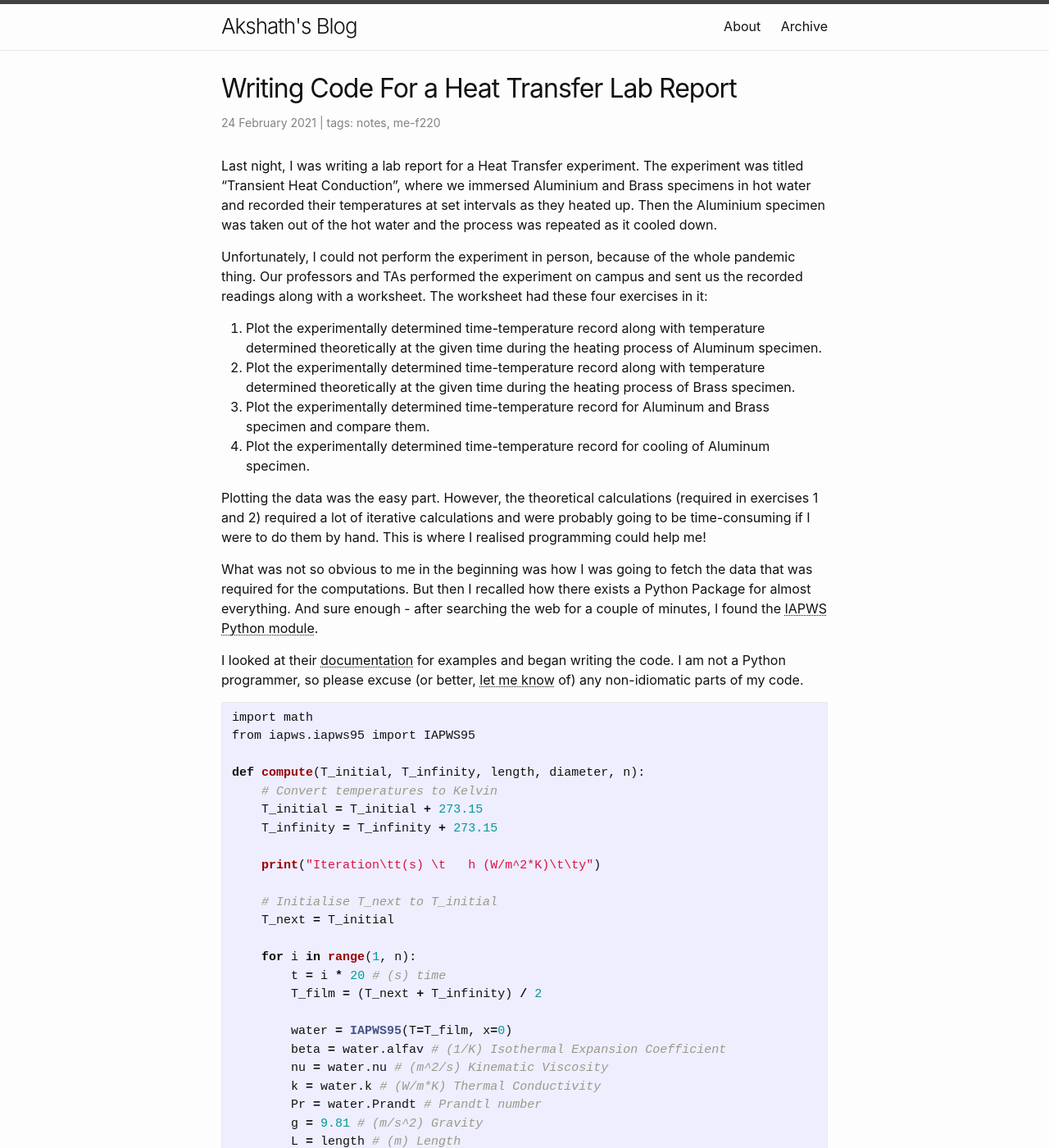
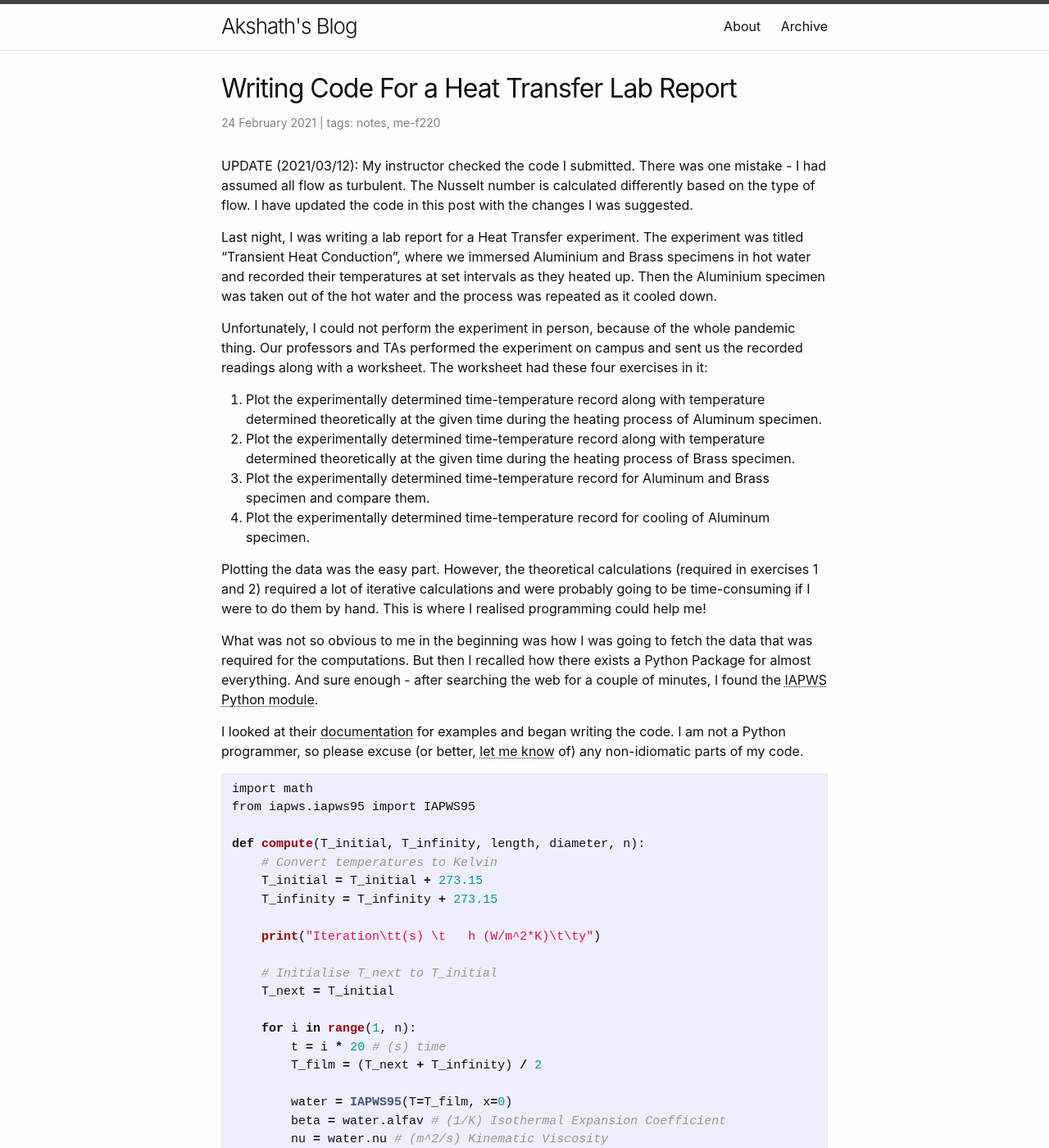
Before and after one commit to ricekot/ricekot.github.io, a Jekyll site: the page built from _posts/2021/2021-02-24-writing-code-for-a-heat-transfer-lab-report.md, in a window 1280 px wide and 1400 px high. Shown: the whole window at 82% size. Built offline with Jekyll 4.4.1, drawn with Linux system fonts in a browser that asks for light colours; formulas are drawn with MathJax 3; some of the changed lines change nothing that is shown; some of the changed text lies outside the part shown.

Commit message:
Update post

```diff
--- a/_posts/2021/2021-02-24-writing-code-for-a-heat-transfer-lab-report.md
+++ b/_posts/2021/2021-02-24-writing-code-for-a-heat-transfer-lab-report.md
@@ -5,6 +5,8 @@
 tags: notes me-f220
 contains_math: true
 ---
+
+UPDATE (2021/03/12): My instructor checked the code I submitted. There was one mistake - I had assumed all flow as turbulent. The Nusselt number is calculated differently based on the type of flow. I have updated the code in this post with the changes I was suggested.
 
 Last night, I was writing a lab report for a Heat Transfer experiment. The experiment was titled "Transient Heat Conduction", where we immersed Aluminium and Brass specimens in hot water and recorded their temperatures at set intervals as they heated up. Then the Aluminium specimen was taken out of the hot water and the process was repeated as it cooled down.
 
@@ -48,7 +50,7 @@
 
         Gr = g * beta * (T_infinity - T_next) * L**3 / nu**2 # Grashof Number
         Ra = Gr * Pr # Rayleigh Number
-        Nu = 0.1 * Ra**(1/3) # Nusselt Number
+        Nu = 0.1 * Ra**(1/3) if Ra > 10**9 else 0.59 * Ra**0.25 # Nusselt Number
 
         # Convective Heat Transfer Coefficient
         h = Nu * k / L
```
